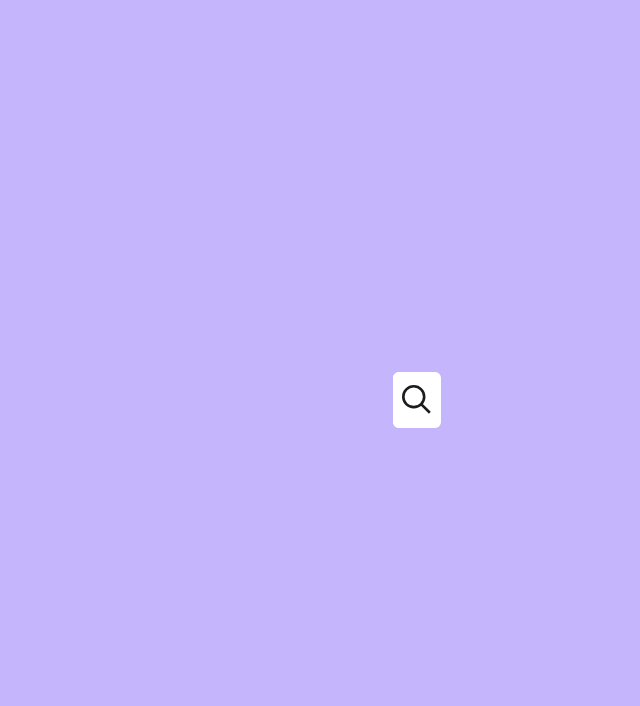
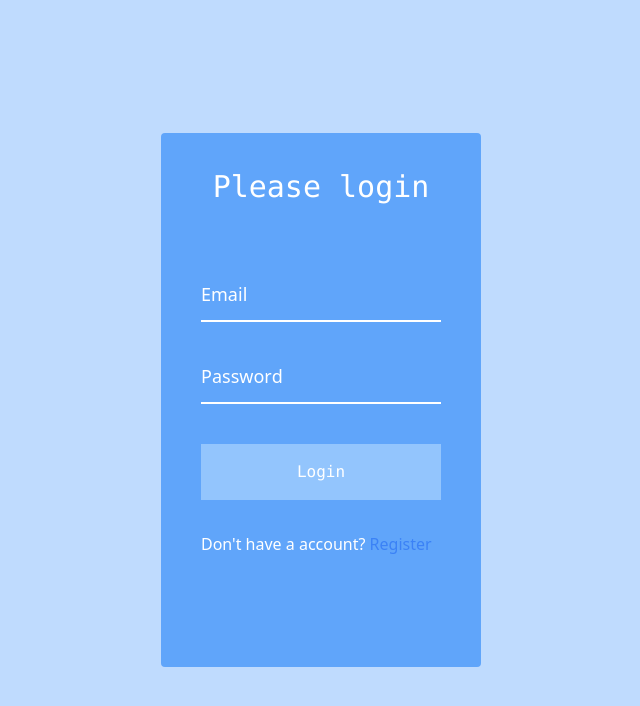
Before and after one commit to KeepCodeing/vcomponents-project, a Vue app: page / in a window 1280 px wide. Shown: the top 706 px of the page, without its empty margins (319-959 px from the left). Built offline with nearby package versions, Linux system fonts and the light colour scheme.

Commit message:
波浪标题表单完成

```diff
--- a/src/App.vue
+++ b/src/App.vue
@@ -1,15 +1,17 @@
 <template>
-  <hidden-search-widget />
+  <wave-form />
 </template>
 
 <script lang="ts">
 import { defineComponent } from 'vue'
-import HiddenSearchWidget from './components/HiddenSearchWidget.vue';
+// import HiddenSearchWidget from './components/HiddenSearchWidget.vue';
+import WaveForm from './components/WaveForm.vue';
 // import PrograssSteps from '@/components/PrograssSteps.vue'
 
 export default defineComponent({
   components: {
-    HiddenSearchWidget
+    // HiddenSearchWidget,
+    WaveForm
     // PrograssSteps
   }
 });
--- /dev/null
+++ b/src/components/WaveForm.vue
@@ -0,0 +1,85 @@
+<template>
+  <div class="h-full w-full bg-blue-200 flex justify-center items-center">
+    <div class="bg-blue-400 rounded h-2/3 w-1/4">
+      <div class="h-1/5 flex justify-center items-center">
+        <h1 class="text-3xl text-white font-mono">Please login</h1>
+      </div>
+      <div class="h-4/5 w-full px-10">
+        <div
+          class="w-full my-10 text-white font-sans relative"
+          v-for="(item, tidx) in titleList"
+          :key="tidx"
+        >
+          <input
+            required
+            class="
+              px-1
+              w-full
+              text-white
+              py-2
+              outline-none
+              border-b-2 border-white
+              input-text-focus
+            "
+            style="background: none"
+          />
+          <div class=" absolute top-0">
+            <span
+              class="text-lg inline-block"
+              v-for="(text, idx) in item.split('')"
+              :style="{ transitionDelay: idx * 50 + 'ms' }"
+              :key="text + idx"
+              >{{ text }}</span
+            >
+          </div>
+        </div>
+        <!-- <div class="w-full my-10">
+          <p class="text-white text-lg font-sans">Password</p>
+          <input
+            required
+            class="
+              px-1
+              w-full
+              text-white
+              py-2
+              outline-none
+              border-b-2 border-white
+            "
+            style="background: none"
+          />
+        </div> -->
+        <div class="h-14 bg-blue-300 hover:bg-blue-200 w-full px-10">
+          <button class="h-full w-full rounded text-white font-mono">
+            Login
+          </button>
+        </div>
+        <div class="mt-8 text-white font-sans">
+          <span class="space-x-3">Don't have a account?</span
+          ><span class="text-blue-500 cursor-pointer hover:text-blue-700"
+            >&nbsp;Register</span
+          >
+        </div>
+      </div>
+    </div>
+  </div>
+</template>
+
+<script lang="ts">
+import { defineComponent } from "vue";
+
+export default defineComponent({
+  setup() {
+    const titleList = ["Email", "Password"];
+    return {
+      titleList,
+    };
+  },
+});
+</script>
+
+<style scoped>
+.input-text-focus:focus ~ div > span {
+  transform: translateY(-30px);
+	transition: 0.3s cubic-bezier(0.68, -0.55, 0.265, 1.55);
+}
+</style>
```
